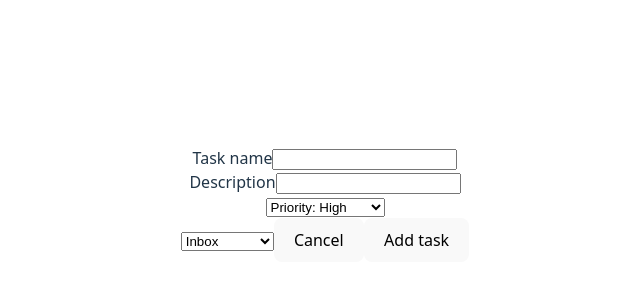
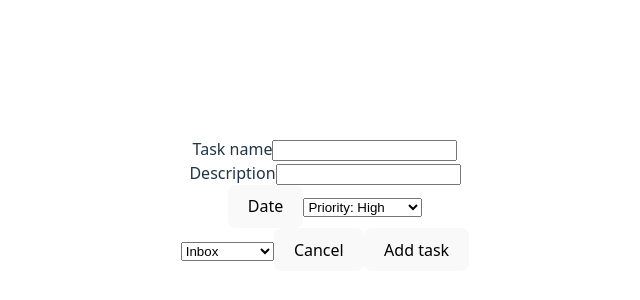
Before and after one commit to Jo23h/tangping, a React (Vite) app in the folder Frontend/: page / in a window 1280 px wide. Shown: the part 196-496 px from the top of the page, without its empty margins (315-955 px from the left). Built offline with nearby package versions, Linux system fonts and the light colour scheme.

Commit message:
building taskbox functionality

```diff
--- a/Frontend/src/components/TaskBox/TaskForm.jsx
+++ b/Frontend/src/components/TaskBox/TaskForm.jsx
@@ -85,6 +85,9 @@ function TaskForm() {
         <div className = 'middle-row'>
 
           {/* (WIP) Date */}
+          <button type = 'button'>
+            Date
+          </button>
 
           {/* Priority */}
           <select
@@ -128,10 +131,6 @@ function TaskForm() {
         </div>
 
 
-
-
-
-
       </form>
     </main>
   )
```
Also changed, not shown: Frontend/src/components/Homepage/Homepage.jsx (added, +9 -0 lines), Frontend/src/components/NavBar/NavBar.jsx (added, +11 -0 lines), Frontend/src/components/Homepage/Homepage.css (added), Frontend/src/components/NavBar/NavBar.css (added), 1 other file (tests, documents, lock files or other folders).
